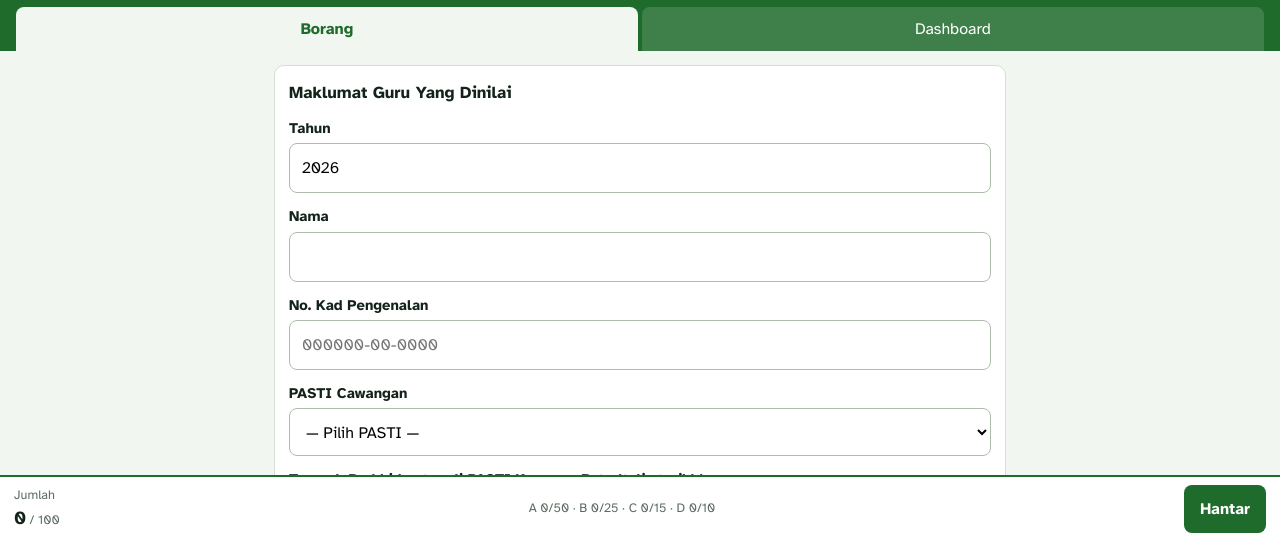
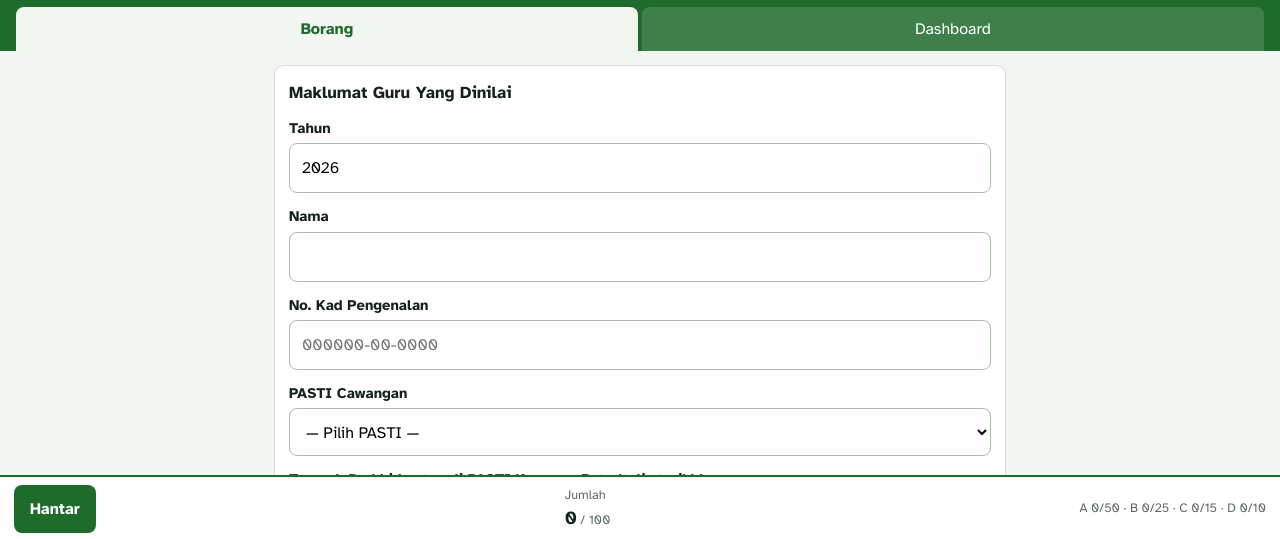
Before and after one commit to sukdppkb/KPI_PASTI, a plain HTML site: page index.html in a window 1280 px wide. Shown: the part 259-798 px from the top of the page. Drawn offline with Linux system fonts and the light colour scheme.

Commit message:
KPI_PASTI_v3
edit the Hantar button

```diff
--- a/index.html
+++ b/index.html
@@ -85,8 +85,8 @@ button.b.o{background:#fff;color:var(--g);border:1px solid var(--g)}button.b.r{b
 <label class="f" for="pKp">No. K/P</label><input type="text" id="pKp" inputmode="numeric" maxlength="14">
 <label class="f" for="pJawatan">Jawatan</label><input type="text" id="pJawatan">
 <label class="f" for="ulasan">Ulasan</label><textarea id="ulasan" rows="3"></textarea></div>
-<div id="fmsg"></div>
-<div class="bar"><div>Jumlah <br><strong id="tot">0</strong> / 100</div><div id="sub">A 0/50 · B 0/25 · C 0/15 · D 0/10</div><button class="b" id="send">Hantar</button></div>
+<div id="fmsg"></div><div class="bar"><button class="b" id="send">Hantar</button><div>Jumlah <br><strong id="tot">0</strong> / 100</div><div id="sub">A 0/50 · B 0/25 · C 0/15 · D 0/10</div></div>
+</form></div>
 </form></div>
 
 <!-- ============ PANEL DASHBOARD ============ -->
```
